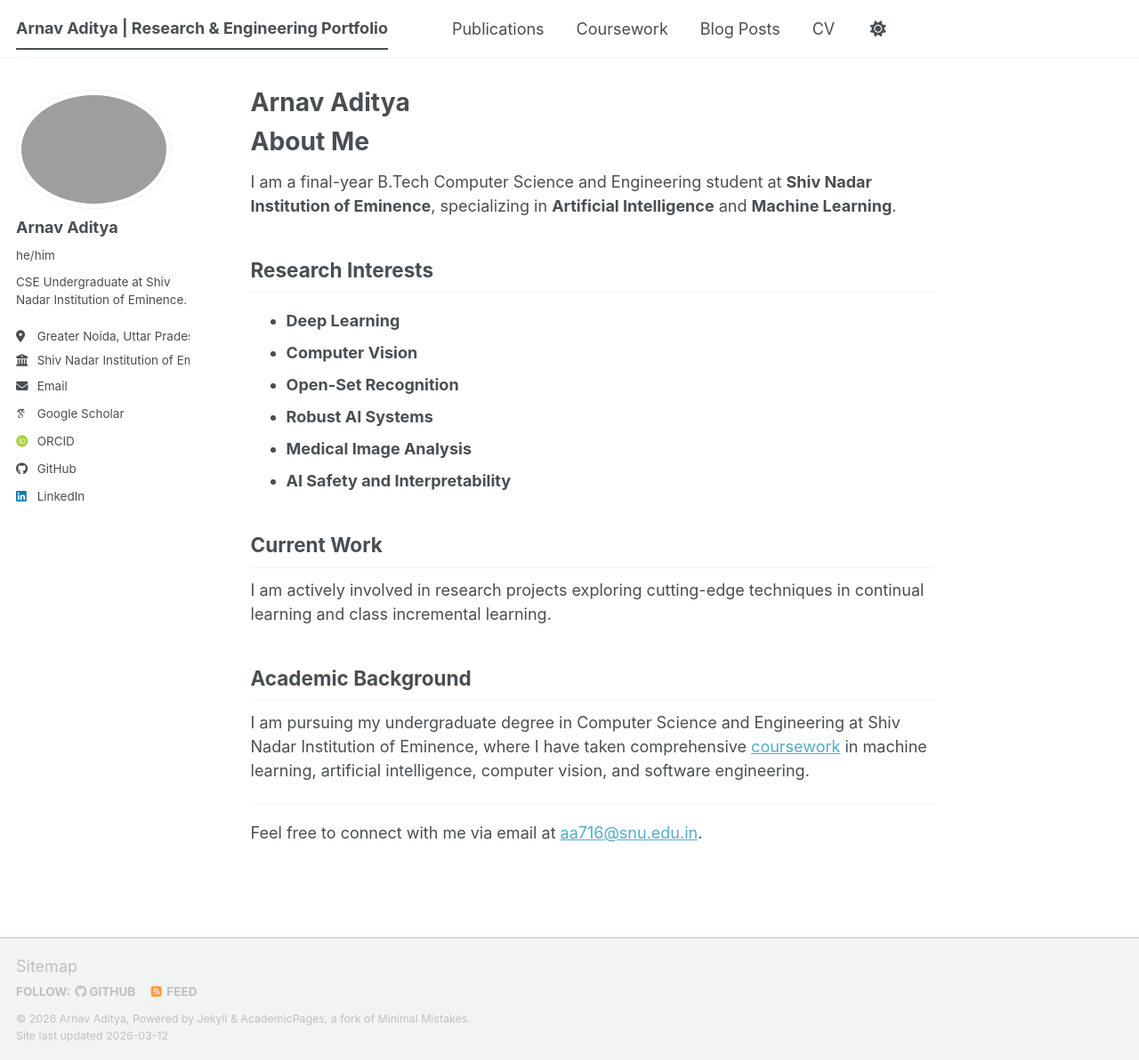
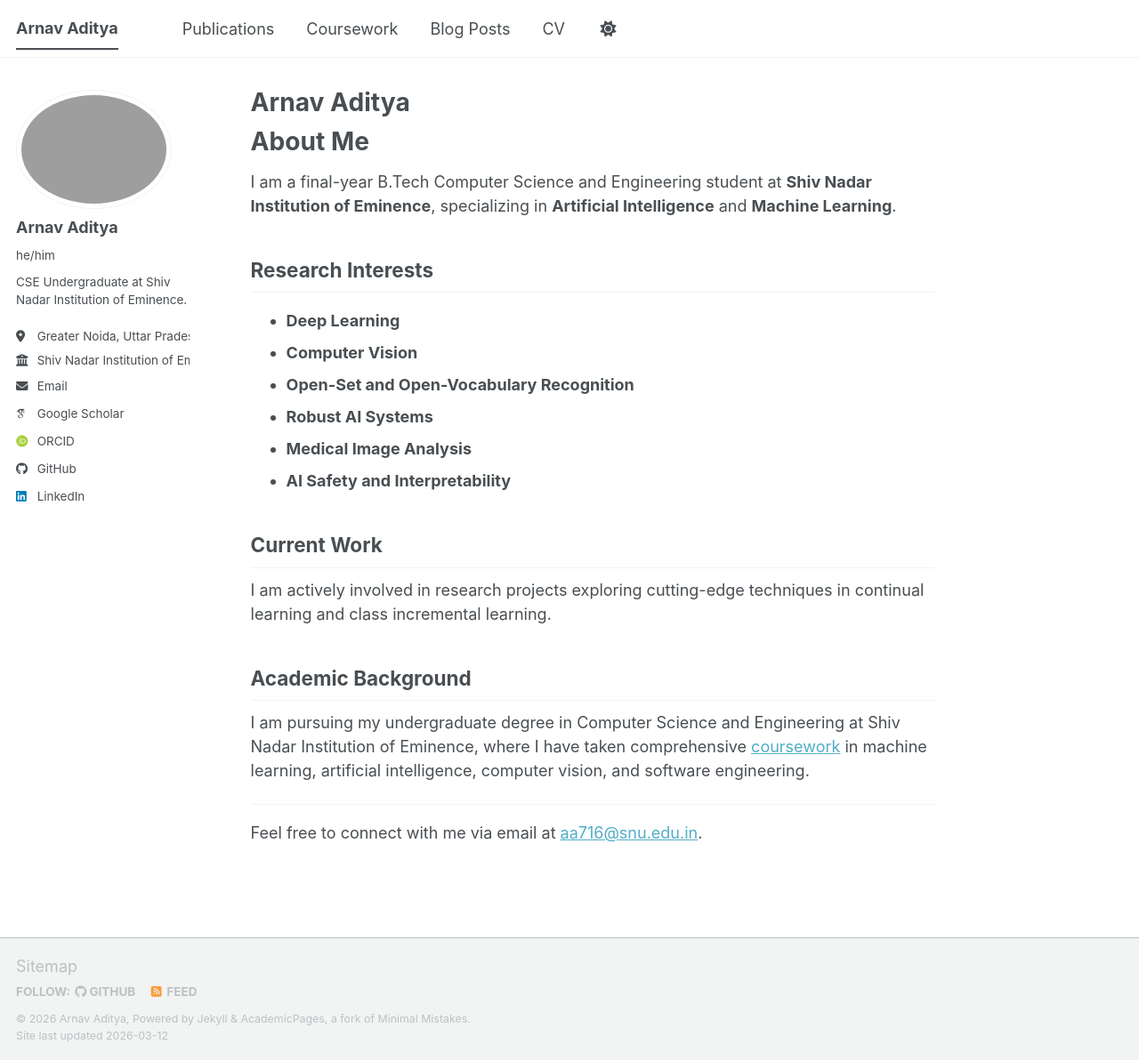
Before and after one commit to Arnavadi19/Arnavadi19.github.io, a Jekyll site: the page built from _pages/about.md, in a window 1280 px wide and 1192 px high. Shown: the whole window at 89% size. Built offline with Jekyll 4.4.1, drawn with Linux system fonts in a browser that asks for light colours; some web fonts are replaced; a script bundle is joined from its source files by our own code; library files that are not in the unit come from our copies.

Commit message:
Simplify site title; update about page research interests; update coursework

```diff
--- a/_config.yml
+++ b/_config.yml
@@ -9,7 +9,7 @@
 # Basic Site Settings
 locale                   : "en-US"
 site_theme               : "default" # The available themes options are "default", "air", "sunrise", "mint", "dirt" and "contrast"
-title                    : "Arnav Aditya | Research & Engineering Portfolio"
+title                    : "Arnav Aditya"
 title_separator          : "-"
 name                     : &name "Arnav Aditya"
 description              : &description "Final-year B.Tech Computer Science and Engineering student at Shiv Nadar Institution of Eminence specializing in Machine Learning, Computer Vision, and Open-Set Recognition."   # Update this with a general description of your site, this is the default if not overridden by a page
--- a/_pages/about.md
+++ b/_pages/about.md
@@ -15,7 +15,7 @@ I am a final-year B.Tech Computer Science and Engineering student at **Shiv Nada
 
 - **Deep Learning**
 - **Computer Vision**
-- **Open-Set Recognition**
+- **Open-Set and Open-Vocabulary Recognition**
 - **Robust AI Systems**
 - **Medical Image Analysis**
 - **AI Safety and Interpretability**
```
